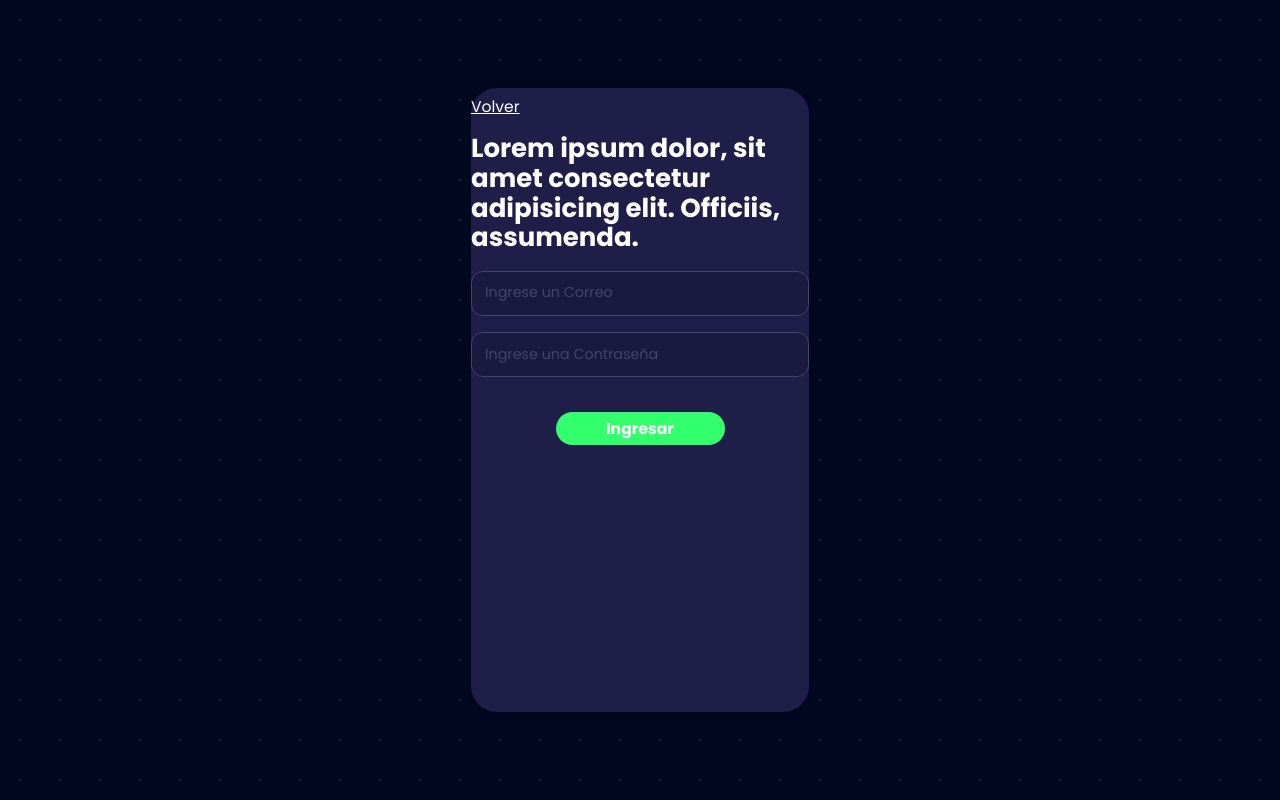
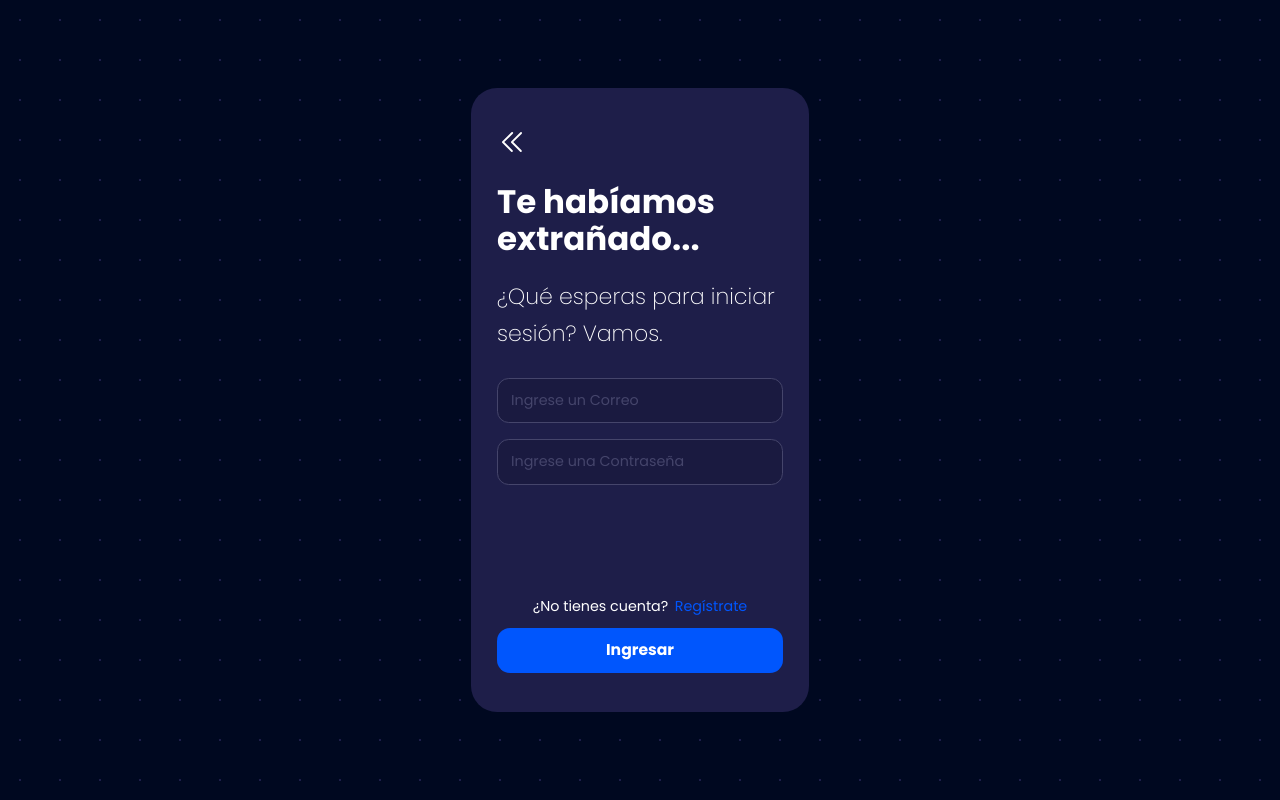
Before and after one commit to jarrisondev/misaschat, a Next.js app: page /signIn in a window 1280 px wide. Built offline with nearby package versions, Linux system fonts and the light colour scheme.

Commit message:
:lipstick: style: update the Login UI

```diff
--- a/pages/signIn.jsx
+++ b/pages/signIn.jsx
@@ -12,7 +12,7 @@ import { Button } from 'components/globals-components/Button/Button'
 
 export default function signIn () {
   const { JWT_TOKEN_NAME } = useContext(UtilsContext)
-  const setModal = useContext(ModalContext)
+  const { setModal } = useContext(ModalContext)
   const router = useRouter()
   const {
     register,
@@ -27,8 +27,14 @@ export default function signIn () {
   return (
     <Layout>
       <FormStyled onSubmit={handleSubmit(signInUser)}>
-        <Anchor text='Volver' handler={() => router.push('/')} />
-        <h1>Lorem ipsum dolor, sit amet consectetur adipisicing elit. Officiis, assumenda.</h1>
+        <div className='firstSection'>
+          <Anchor
+            imgURL='/icons/Login/back.svg'
+            handler={() => router.push('/')}
+          />
+          <h1>Te habíamos extrañado...</h1>
+          <p>¿Qué esperas para iniciar sesión? Vamos.</p>
+          <div className='inputsContainer'>
             <Input
               register={register}
               errors={errors}
@@ -48,7 +54,18 @@ export default function signIn () {
               pattern={null}
               patternText=''
             />
+          </div>
+        </div>
+        <div className='secondSection'>
+          <span className='anchor'>
+            <p>¿No tienes cuenta?</p>
+            <Anchor
+              text='Regístrate'
+              handler={() => router.push('signUp')}
+            />
+          </span>
           <Button text='Ingresar' />
+        </div>
       </FormStyled>
     </Layout>
   )
--- a/styles/globals.scss
+++ b/styles/globals.scss
@@ -24,6 +24,7 @@ body {
 
 html {
   @media (max-width: 450px) {
+    background-color: #1e1e49;
     font-size: 3.9vw;
   }
 
--- a/styles/index.js
+++ b/styles/index.js
@@ -67,45 +67,62 @@ export const FormStyled = styled.form`
   align-items: center;
   display: flex;
   flex-direction: column;
+  height: 100%;
+
   justify-content: space-between;
-  height: available;
+  padding: 0 2rem;
 
   .firstSection {
     margin-top: 3rem;
     text-align: left;
+
+    h1 {
+      font-size: 2.5rem;
     }
 
     p {
-    font-size: 1.2rem;
-    cursor: pointer;
-    margin-top: 0.8rem;
-    text-decoration: underline;
+      font-size: 1.7rem;
+      font-weight: 200;
+      line-height: 2.8rem;
+    }
 
-    transform: translate(0, 0);
+    .inputsContainer {
+      margin-top: 2rem;
+    }
+  }
 
-    &:hover {
-      transform: translate(0, -0.2rem);
-      color: #31ff6c;
+  .secondSection {
+    margin-top: 2rem;
+    text-align: center;
+    width: 100%;
+
+    .anchor {
+      display: flex;
+      font-size: 1.1rem;
+      justify-content: center;
+      width: 100%;
+
+      div {
+        color: #0056fd;
+        margin-left: 0.5rem;
+        width: max-content;
       }
     }
 
     button {
-    background-color: #31ff6c;
+      background-color: #0056fd;
       border: none;
-    border-radius: 20px;
+      border-radius: 1rem;
       color: white;
 
       cursor: pointer;
       font-size: 1.2rem;
       font-weight: 700;
-    height: 2.5rem;
+      height: 3.5rem;
+      margin: 1rem 0 3rem 0;
 
-    margin-top: 1.5rem;
       transition: 0.3s;
-    width: 50%;
-
-    &:hover {
-      background: #11c054;
+      width: 100%;
     }
   }
 `
```
Also changed, not shown: pages/signUp.jsx (+15 -11 lines), public/icons/Login/back.svg (added). Lines whose indentation alone changed are shown as unchanged.
